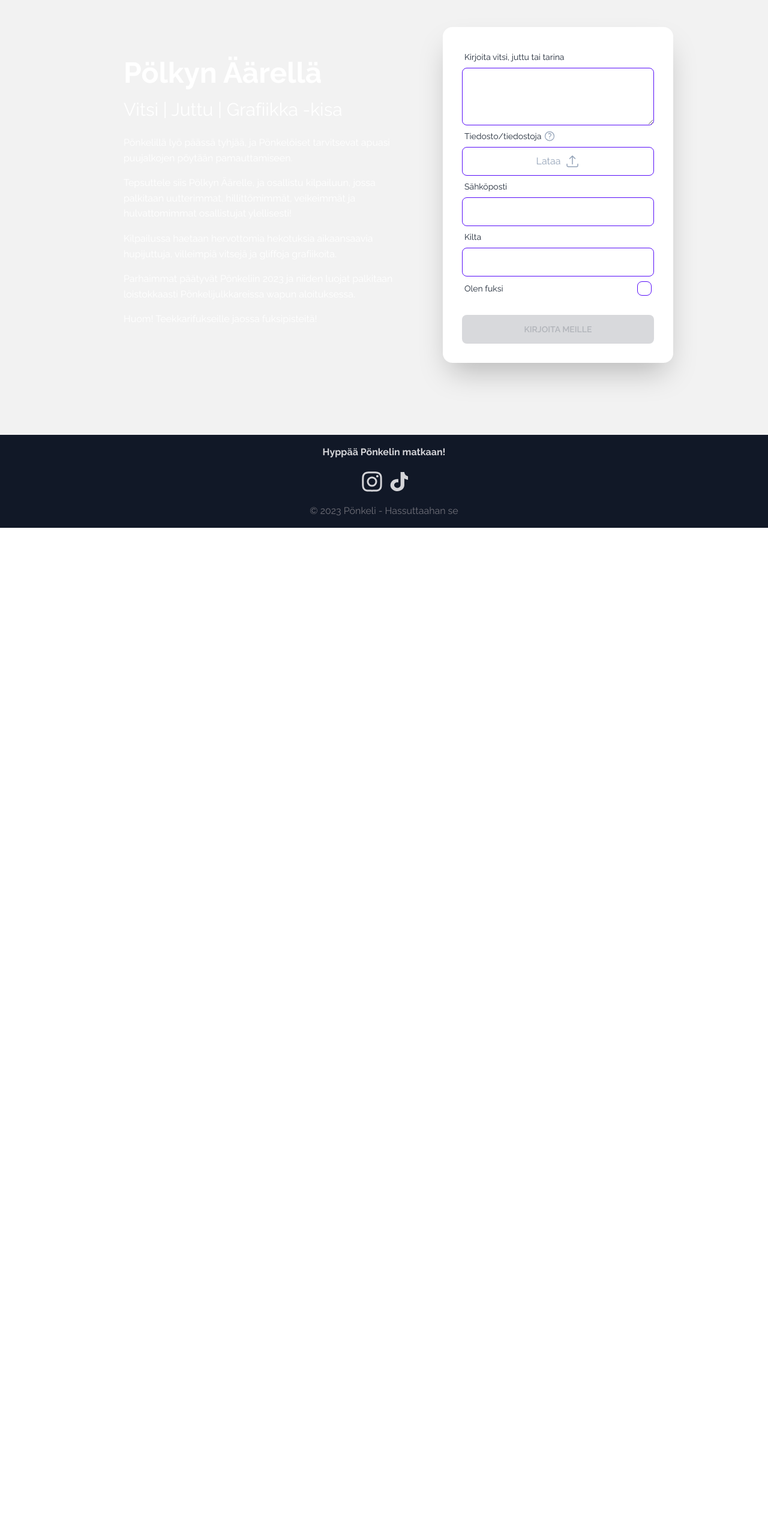
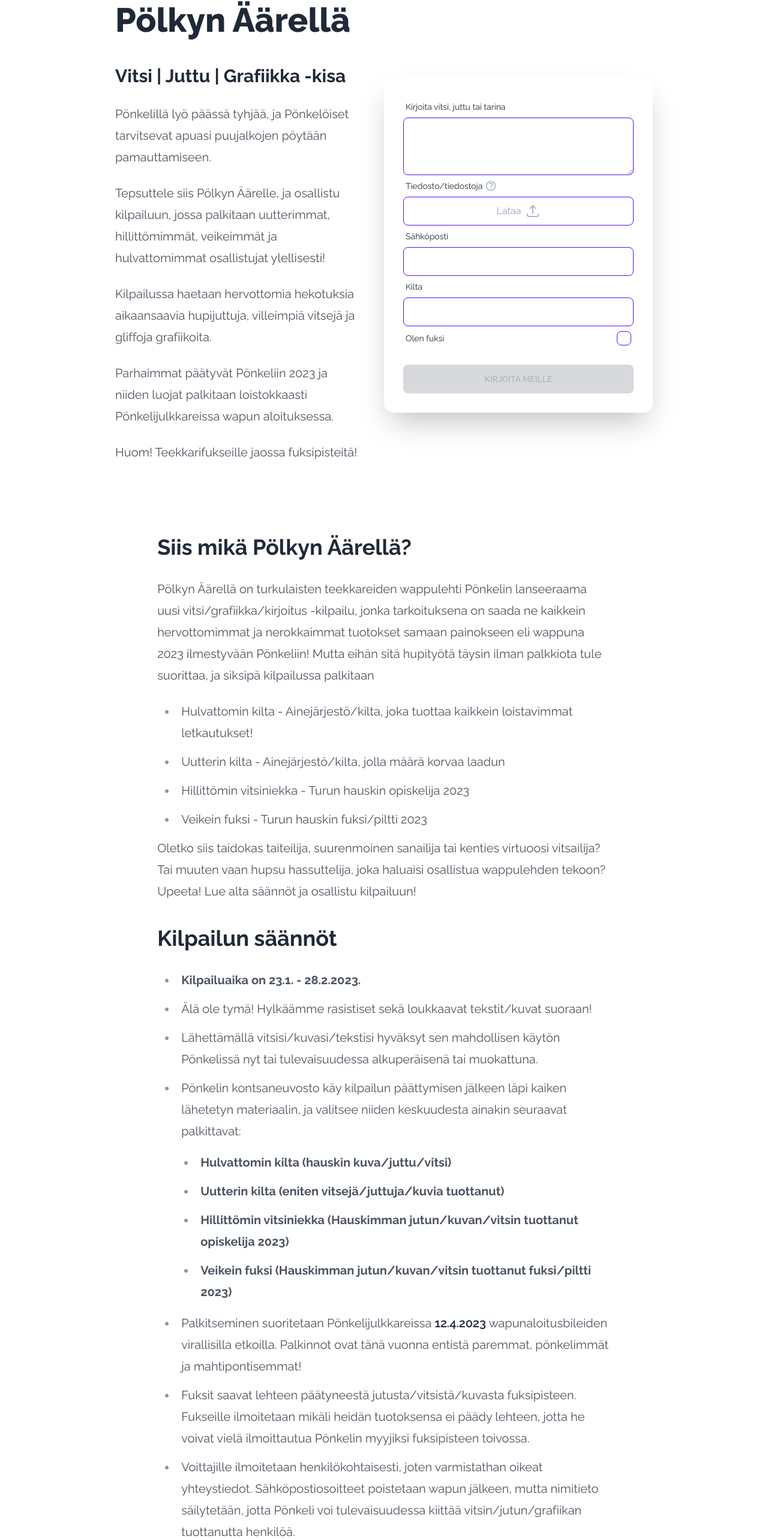
Before and after one commit to kolmeseiska/next-wappulehti, a Next.js app: page /kisa in a window 1280 px wide. Shown: the part 159-2725 px from the top of the page at 60% size. Before the commit the page ends 1039 px from the top, so only its background shows below. Built offline with nearby package versions, Linux system fonts and the light colour scheme.

Commit message:
Update kisa's description and info

```diff
--- a/components/Footer.tsx
+++ b/components/Footer.tsx
@@ -27,7 +27,7 @@ const Footer = () => {
           <span className='sr-only'>Tiktok-sivu</span>
         </a>
       </div>
-      <div className='mt-4 text-center text-zinc-500'>
+      <div className='mt-4 text-center text-slate-600'>
         <span>
           ©
           {' '}
--- a/components/Layout.tsx
+++ b/components/Layout.tsx
@@ -11,10 +11,10 @@ type Props = {
 }
 
 const Layout = ({ children }:Props) =>  (
-  <div className={`main-container ${raleway.className}`}>
+  <div className={`main-container bg-base-100 ${raleway.className}`}>
     <Navigation />
     <main>
-      <div className='hero min-h-screen bg-base-200'>
+      <div className='min-h-screen'>
         {children}
       </div>
     </main>
--- a/package.json
+++ b/package.json
@@ -13,6 +13,7 @@
     "@googleapis/sheets": "^4.0.1",
     "@hookform/resolvers": "^2.9.10",
     "@next/font": "13.1.1",
+    "@tailwindcss/typography": "^0.5.9",
     "@types/node": "18.11.18",
     "@types/react": "18.0.26",
     "@types/react-dom": "18.0.10",
--- a/pages/kisa.tsx
+++ b/pages/kisa.tsx
@@ -4,34 +4,101 @@ import Form from '../components/Form'
 
 const Kisa = () => {
   return (
-    <div className='hero min-h-screen bg-base-200'>
-      <div className='hero-content flex-col lg:flex-row'>
-        <div className='w-full px-12 max-w-2xl'>
-          <div className='text-center lg:text-left'>
-            <h1 className='text-5xl font-bold mb-5'>Pölkyn Äärellä</h1>
-            <h2 className='text-3xl mb-4'>Vitsi | Juttu | Grafiikka -kisa</h2>
-          </div>
-          <p className='py-2'>
+    <div className='py-20'>
+      <div className='flex flex-col md:flex-row justify-center items-center mb-20'>
+        <div className='max-w-md'>
+          <article className='prose prose-xl pb-10 px-5 md:px-5 '>
+            <h1>Pölkyn Äärellä</h1>
+            <h2 className='text-3xl'>Vitsi | Juttu | Grafiikka -kisa</h2>
+            <p>
               Pönkelillä lyö päässä tyhjää, ja Pönkelöiset tarvitsevat apuasi puujalkojen pöytään pamauttamiseen.
             </p>
-          <p className='py-2'>
+            <p>
               Tepsuttele siis Pölkyn Äärelle, ja osallistu kilpailuun, jossa palkitaan uutterimmat, hillittömimmät, veikeimmät ja hulvattomimmat osallistujat ylellisesti!
             </p>
-          <p className='py-2'>
+            <p>
               Kilpailussa haetaan hervottomia hekotuksia aikaansaavia hupijuttuja, villeimpiä vitsejä ja gliffoja grafiikoita.
             </p>
-          <p className='py-2'>
+            <p>
               Parhaimmat päätyvät Pönkeliin 2023 ja niiden luojat palkitaan loistokkaasti Pönkelijulkkareissa wapun aloituksessa.
             </p>
-          <p className='py-2'>
+            <p>
               Huom! Teekkarifukseille jaossa fuksipisteitä!
             </p>
+          </article>
         </div>
-        <div className='card flex-shrink-0 w-full max-w-sm shadow-2xl bg-base-100'>
+        <div className='card w-full max-w-md shadow-2xl bg-base-100 mx-5 md:mx-5'>
           <div className='card-body'>
             <Form />
           </div>
         </div>
+      </div>
+      <div>
+        <article className='prose prose-xl mx-auto pb-10 px-5 md:px-5'>
+          <h2>Siis mikä Pölkyn Äärellä?</h2>
+          <p>
+            Pölkyn Äärellä on turkulaisten teekkareiden wappulehti Pönkelin lanseeraama uusi vitsi/grafiikka/kirjoitus -kilpailu, jonka tarkoituksena on saada ne kaikkein hervottomimmat ja nerokkaimmat tuotokset samaan painokseen eli wappuna 2023 ilmestyvään Pönkeliin! Mutta eihän sitä hupityötä täysin ilman palkkiota tule suorittaa, ja siksipä kilpailussa palkitaan
+          </p>
+          <ul>
+            <li>
+              Hulvattomin kilta - Ainejärjestö/kilta, joka tuottaa kaikkein loistavimmat letkautukset!
+            </li>
+            <li>
+              Uutterin kilta - Ainejärjestö/kilta, jolla määrä korvaa laadun
+            </li>
+            <li>
+              Hillittömin vitsiniekka - Turun hauskin opiskelija 2023
+            </li>
+            <li>
+              Veikein fuksi - Turun hauskin fuksi/piltti 2023
+            </li>
+          </ul>
+
+          Oletko siis taidokas taiteilija, suurenmoinen sanailija tai kenties virtuoosi vitsailija? Tai muuten vaan hupsu hassuttelija, joka haluaisi osallistua wappulehden tekoon? Upeeta! Lue alta säännöt ja osallistu kilpailuun!
+        </article>
+        <article className='prose prose-xl mx-auto px-5 md:px-5'>
+          <h2>
+            Kilpailun säännöt
+          </h2>
+          <ul>
+            <li className='font-bold'>
+              Kilpailuaika on 23.1. - 28.2.2023.
+            </li>
+            <li>
+              Älä ole tymä! Hylkäämme rasistiset sekä loukkaavat tekstit/kuvat suoraan!
+            </li>
+            <li>
+              Lähettämällä vitsisi/kuvasi/tekstisi hyväksyt sen mahdollisen käytön Pönkelissä nyt tai tulevaisuudessa alkuperäisenä tai muokattuna.
+            </li>
+            <li>
+              Pönkelin kontsaneuvosto käy kilpailun päättymisen jälkeen läpi kaiken lähetetyn materiaalin, ja valitsee niiden keskuudesta ainakin seuraavat palkittavat:
+            </li>
+            <ul className='font-bold'>
+              <li>
+                Hulvattomin kilta (hauskin kuva/juttu/vitsi)
+              </li>
+              <li>
+                Uutterin kilta (eniten vitsejä/juttuja/kuvia tuottanut)
+              </li>
+              <li>
+                Hillittömin vitsiniekka (Hauskimman jutun/kuvan/vitsin tuottanut opiskelija 2023)
+              </li>
+              <li>
+                Veikein fuksi (Hauskimman jutun/kuvan/vitsin tuottanut fuksi/piltti 2023)
+              </li>
+            </ul>
+            <li>
+              Palkitseminen suoritetaan Pönkelijulkkareissa <strong>12.4.2023</strong> wapunaloitusbileiden virallisilla etkoilla. Palkinnot ovat tänä vuonna entistä paremmat, pönkelimmät ja mahtipontisemmat!
+            </li>
+            <li>
+              Fuksit saavat lehteen päätyneestä jutusta/vitsistä/kuvasta fuksipisteen. Fukseille ilmoitetaan mikäli heidän tuotoksensa ei päädy lehteen, jotta he voivat vielä ilmoittautua Pönkelin myyjiksi fuksipisteen toivossa.
+            </li>
+            <li>
+              Voittajille ilmoitetaan henkilökohtaisesti, joten varmistathan oikeat yhteystiedot. Sähköpostiosoitteet poistetaan wapun jälkeen, mutta nimitieto säilytetään, jotta Pönkeli voi tulevaisuudessa kiittää vitsin/jutun/grafiikan tuottanutta henkilöä.
+            </li>
+          </ul>
+        </article>
+
       </div>
     </div>
   )
--- a/tailwind.config.js
+++ b/tailwind.config.js
@@ -7,5 +7,8 @@ module.exports = {
   theme: {
     extend: {},
   },
-  plugins: [require('daisyui')],
+  plugins: [
+    require('daisyui'),
+    require('@tailwindcss/typography'),
+  ],
 }
```
Lines whose indentation alone changed are shown as unchanged.
